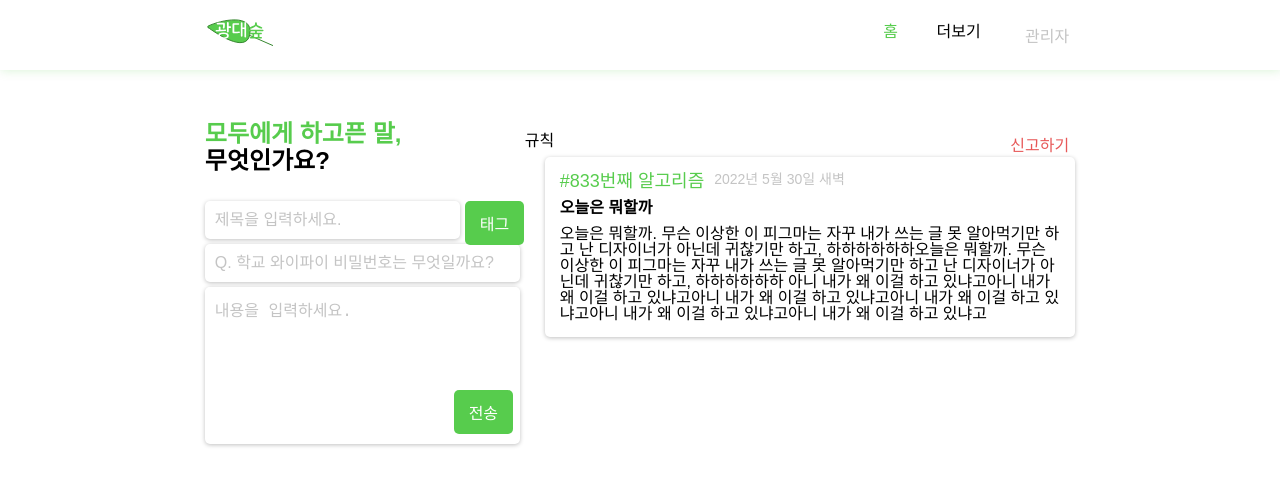
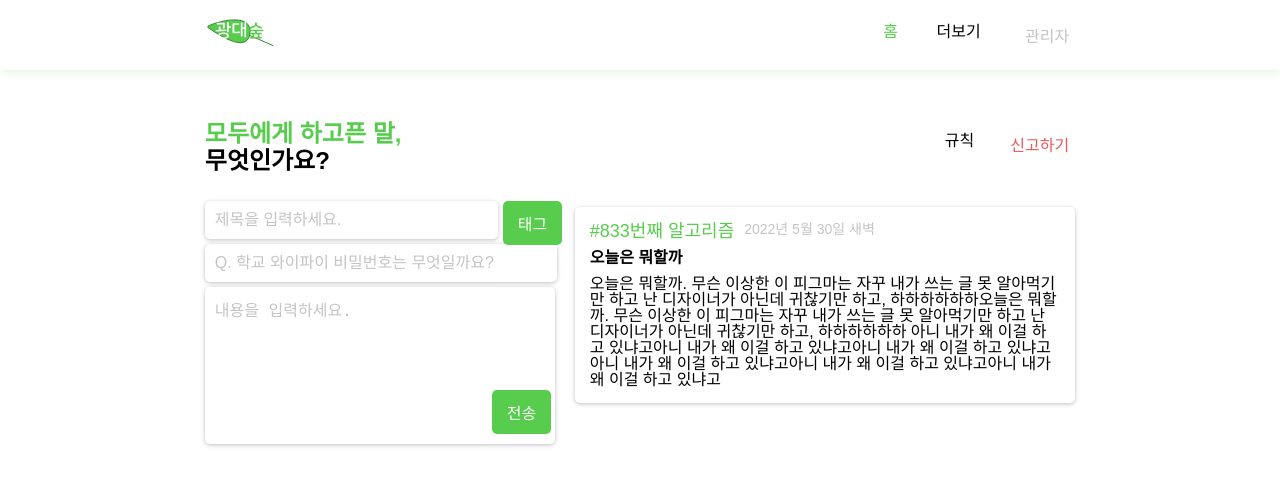
Before and after one commit to joog-lim/bamboo-front, a Next.js app: page / in a window 1280 px wide. Shown: the top 486 px of the page. Built offline with nearby package versions, Linux system fonts and the light colour scheme; a web font is replaced by a local one.

Commit message:
update: nav layout

```diff
--- a/src/components/index/index.module.scss
+++ b/src/components/index/index.module.scss
@@ -6,12 +6,12 @@
 }
 
 .inputWrapper {
-  width: 320px;
+  width: 350px;
 }
 
 .title {
   @include c.every-input;
-  width: 235px;
+  width: 78%;
 }
 
 .tagBtn {
@@ -42,19 +42,19 @@
 
 .fullInput {
   @include c.every-input;
-  width: 295px;
+  width: 95%;
   margin: 5px 0;
 }
 
 .textareaBox {
   @include c.every-box;
   padding: 0;
-  width: 315px;
+  width: 100%;
 }
 
 .fullTextarea {
   @include c.every-input;
-  width: 295px;
+  width: 78%;
   resize: none;
   box-shadow: none;
   min-height: 80px;
@@ -62,17 +62,21 @@
 
 .submitBtn {
   @include c.green-short-btn;
-  margin: 0 0 10px 79%;
+  margin: 0 0 10px 82%;
 }
 
 .nav {
   margin-top: 61px;
   ul {
     display: flex;
-    justify-content: space-between;
+    justify-content: flex-end;
     button {
+      margin-left: 30px;
       color: c.$red-color;
-      margin-left: 30px;
     }
   }
 }
+
+.algorithms {
+  margin-top: 50px;
+}
```
